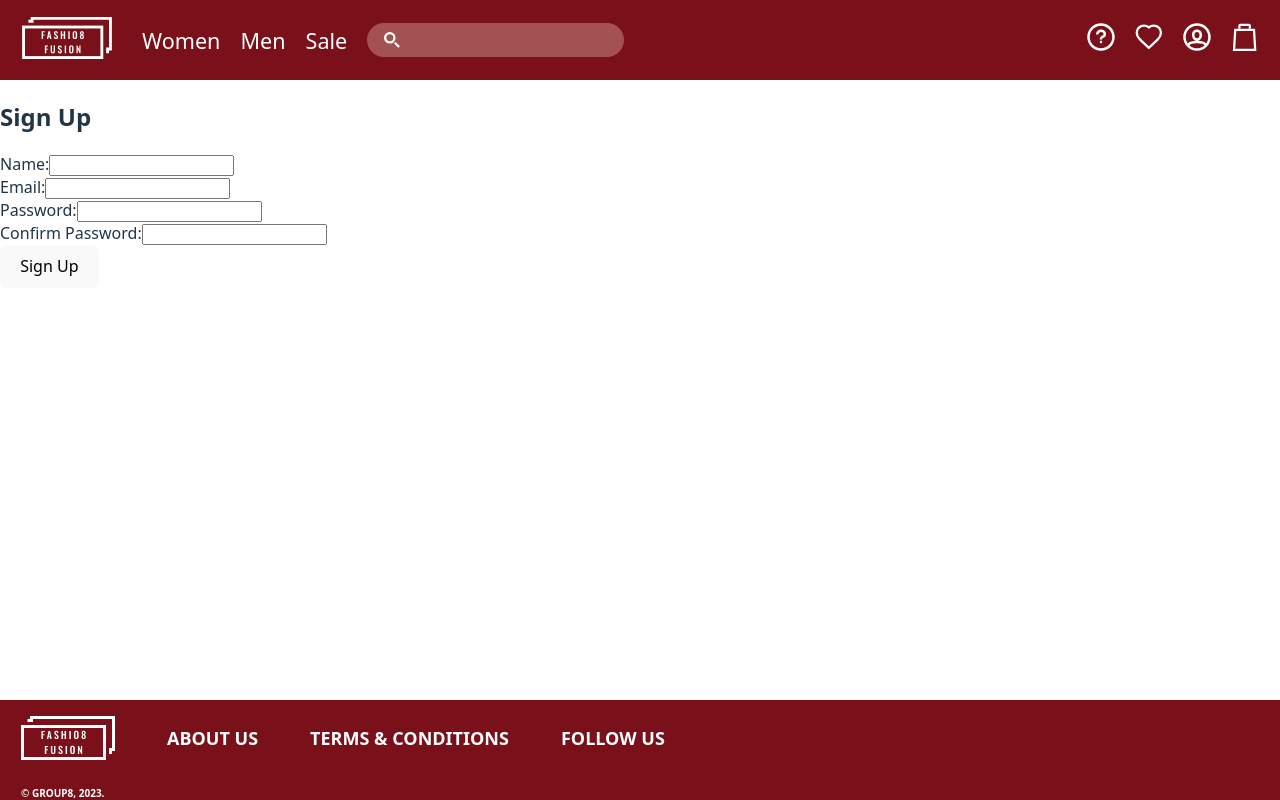
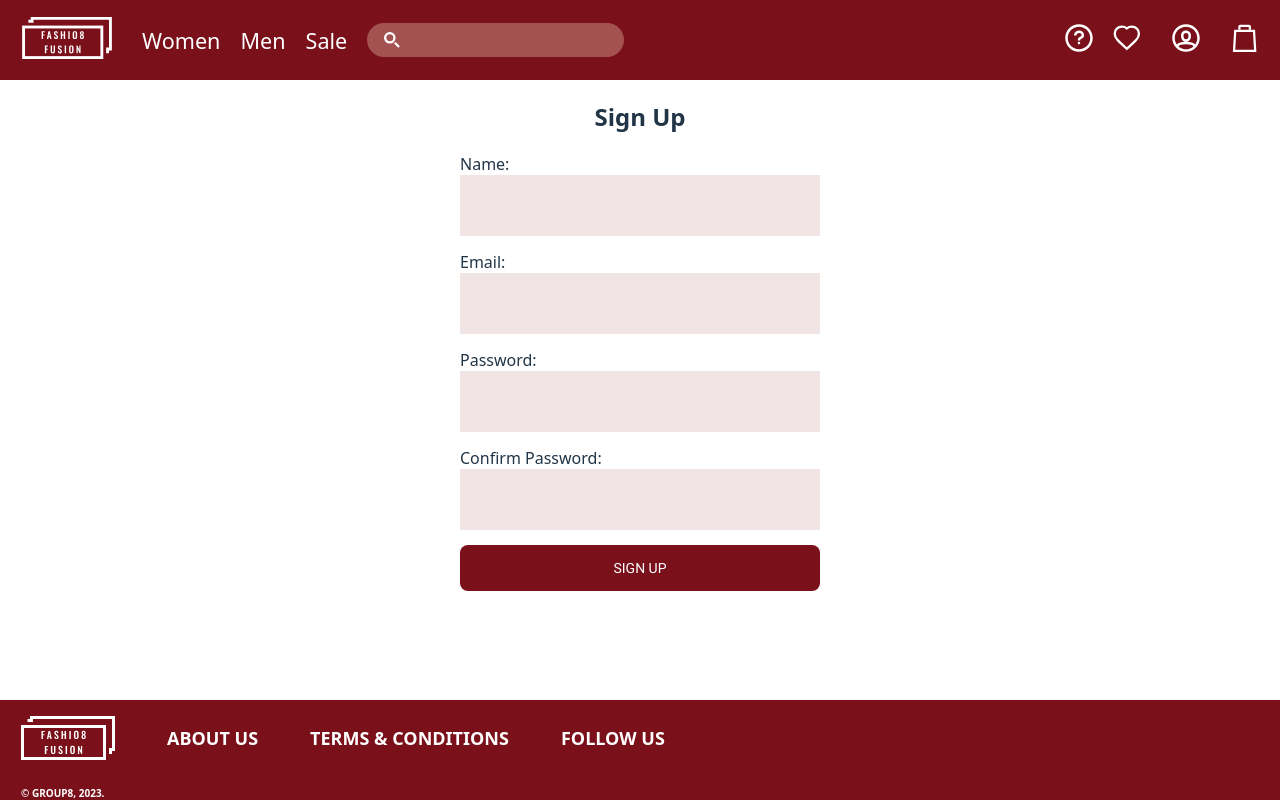
Before and after one commit to arturgola/ClothingStorePlatform, a React (Vite) app in the folder fashio8fusion/frontend/: page /signup in a window 1280 px wide. Built offline with nearby package versions, Linux system fonts and the light colour scheme; a web font is replaced by a local one.

Commit message:
Made Login and Signup Pages better

```diff
--- a/fashio8fusion/frontend/src/components/DropdownProfile/DropdownProfile.jsx
+++ b/fashio8fusion/frontend/src/components/DropdownProfile/DropdownProfile.jsx
@@ -34,7 +34,6 @@ export const DropdownProfile = () => {
       const res = await login(formData.email, formData.password);
       console.log("Form data submitted:", res);
     } else {
-
       setErrors(newErrors);
     }
   };
@@ -66,11 +65,14 @@ export const DropdownProfile = () => {
             />
           </div>
           <div className={styles.buttons_container}>
-            <Link className={styles.signup_btn} to="/signup">
+            <Link className={styles["signup_btn"]} to="/signup">
               SIGN UP
             </Link>
+
             <button type="button" onClick={handleSubmit}>
-              <Link to="/login">Login</Link>
+              <Link className={styles["login_btn"]} to="/login">
+                Login
+              </Link>
             </button>
           </div>
         </div>
--- a/fashio8fusion/frontend/src/components/DropdownProfile/DropdownProfile.module.css
+++ b/fashio8fusion/frontend/src/components/DropdownProfile/DropdownProfile.module.css
@@ -11,8 +11,8 @@
   margin: unset;
   border: unset;
   cursor: pointer;
-  width: 28px;
-  height: 28px;
+  width: 50px;
+  height: 50px;
 }
 
 .profile_logo {
@@ -27,8 +27,8 @@
   z-index: 999;
   left: 50%;
   top: 100%;
-  height: 144px;
-  width: 189px;
+  height: 244px;
+  width: 289px;
   transform: translate(-63%);
   cursor: pointer;
 }
@@ -82,15 +82,13 @@
 }
 
 .signup_btn {
-  color: #111b03;
-  background-color: #d3ddc5;
+  color: #361818;
   padding: unset;
   margin: unset;
 }
 
 .login_btn {
-  color: #ffffff;
-  background-color: #599d4b;
+  color: #361818;
   padding: unset;
   margin: unset;
 }
--- a/fashio8fusion/frontend/src/pages/Login/Login.jsx
+++ b/fashio8fusion/frontend/src/pages/Login/Login.jsx
@@ -47,13 +47,11 @@ function Login() {
     }
   };
 
-
-
   return (
     <LoginAfterMessage>
       <div className={styles["login-page"]}>
         <h2>Login</h2>
-        <form className={styles.form} onSubmit={handleSubmit}>
+        <form className={styles["form"]} onSubmit={handleSubmit}>
           <div>
             <label>Email:</label>
             <input
@@ -72,7 +70,9 @@ function Login() {
               value={formData.password}
               onChange={handleChange}
             />
-            {errors.password && <span className="error">{errors.password}</span>}
+            {errors.password && (
+              <span className="error">{errors.password}</span>
+            )}
           </div>
 
           <button type="submit">Login</button>
--- a/fashio8fusion/frontend/src/pages/Login/Login.module.css
+++ b/fashio8fusion/frontend/src/pages/Login/Login.module.css
@@ -1,6 +1,6 @@
 .login-page {
   width: 360px;
-  padding: 8% 0 0;
+  padding: 1% 0 10;
   margin: auto;
   flex-direction: column;
   display: flex;
@@ -21,21 +21,22 @@
 
 .form input {
   font-family: "Roboto", sans-serif;
+  font-weight: 600;
   outline: 0;
-  background: #f2f2f2;
+  background: #f0e4e4;
   width: 100%;
   border: 0;
   margin: 0 0 15px;
-  padding: 15px;
+  padding: 20px;
   box-sizing: border-box;
-  font-size: 14px;
+  font-size: 18px;
 }
 
 .form button {
   font-family: "Roboto", sans-serif;
   text-transform: uppercase;
   outline: 0;
-  background: #4CAF50;
+  background: #79101a;
   width: 100%;
   border: 0;
   padding: 15px;
--- a/fashio8fusion/frontend/src/pages/SignUp/SignUp.jsx
+++ b/fashio8fusion/frontend/src/pages/SignUp/SignUp.jsx
@@ -1,6 +1,7 @@
 import React, { useState } from "react";
 import { Link } from "react-router-dom";
 import { register } from "../../services/authService";
+import styles from "./Signup.module.css";
 
 function SignUp() {
   const [showSuccessMessage, setShowSuccessMessage] = useState(false);
@@ -46,10 +47,15 @@ function SignUp() {
     }
 
     if (Object.keys(newErrors).length === 0) {
-      const res = await register(formData.name, formData.email, formData.password,
-        formData.confirmPassword); {
+      const res = await register(
+        formData.name,
+        formData.email,
+        formData.password,
+        formData.confirmPassword
+      );
+      {
         setShowSuccessMessage(true);
-      };
+      }
       console.log("Form data submitted:", formData);
     } else {
       setErrors(newErrors);
@@ -57,12 +63,13 @@ function SignUp() {
   };
 
   return (
-    <div>
+    <div className={styles["signup-page"]}>
       <h2>Sign Up</h2>
-      <form onSubmit={handleSubmit}>
+      <form classname={styles["form"]} onSubmit={handleSubmit}>
         <div>
           <label>Name:</label>
           <input
+            className={styles["form-input"]}
             type="text"
             name="name"
             value={formData.name}
@@ -73,6 +80,7 @@ function SignUp() {
         <div>
           <label>Email:</label>
           <input
+            className={styles["form-input"]}
             type="email"
             name="email"
             value={formData.email}
@@ -83,6 +91,7 @@ function SignUp() {
         <div>
           <label>Password:</label>
           <input
+            className={styles["form-input"]}
             type="password"
             name="password"
             value={formData.password}
@@ -93,6 +102,7 @@ function SignUp() {
         <div>
           <label>Confirm Password:</label>
           <input
+            className={styles["form-input"]}
             type="password"
             name="confirmPassword"
             value={formData.confirmPassword}
@@ -102,7 +112,9 @@ function SignUp() {
             <span className="error">{errors.confirmPassword}</span>
           )}
         </div>
-        <button type="submit">Sign Up</button>
+        <button className={styles["form-button"]} type="submit">
+          Sign Up
+        </button>
         {showSuccessMessage && (
           <p>
             Congrats you have signed Up, <Link to="/login">LOGIN</Link> to Login
--- /dev/null
+++ b/fashio8fusion/frontend/src/pages/SignUp/Signup.module.css
@@ -0,0 +1,110 @@
+.signup-page {
+    width: 360px;
+    padding: 1% 0 10;
+    margin: auto;
+    flex-direction: column;
+    display: flex;
+    justify-content: center;
+    align-items: center;
+  }
+
+  .form {
+    position: relative;
+    z-index: 1;
+    background: #FFFFFF;
+    max-width: 360px;
+    margin: 0 auto 100px;
+    padding: 45px;
+    text-align: center;
+    box-shadow: 0 0 20px 0 rgba(0, 0, 0, 0.2), 0 5px 5px 0 rgba(0, 0, 0, 0.24);
+  }
+
+  .form-input {
+    font-family: "Roboto", sans-serif;
+    font-weight: 600;
+    outline: 0;
+    background: #f0e4e4;
+    width: 100%;
+    border: 0;
+    margin: 0 0 15px;
+    padding: 20px;
+    box-sizing: border-box;
+    font-size: 18px;
+  }
+
+  .form-button {
+    font-family: "Roboto", sans-serif;
+    text-transform: uppercase;
+    outline: 0;
+    background: #79101a;
+    width: 100%;
+    border: 0;
+    padding: 15px;
+    color: #FFFFFF;
+    font-size: 14px;
+    -webkit-transition: all 0.3 ease;
+    transition: all 0.3 ease;
+    cursor: pointer;
+  }
+
+  .form button:hover,
+  .form button:active,
+  .form button:focus {
+    background: #43A047;
+  }
+
+  .form .message {
+    margin: 15px 0 0;
+    color: #b3b3b3;
+    font-size: 12px;
+  }
+
+  .form .message a {
+    color: #4CAF50;
+    text-decoration: none;
+  }
+
+  .form .register-form {
+    display: none;
+  }
+
+  .container {
+    position: relative;
+    z-index: 1;
+    max-width: 300px;
+    margin: 0 auto;
+  }
+
+  .container:before,
+  .container:after {
+    content: "";
+    display: block;
+    clear: both;
+  }
+
+  .container .info {
+    margin: 50px auto;
+    text-align: center;
+  }
+
+  .container .info h1 {
+    margin: 0 0 15px;
+    padding: 0;
+    font-size: 36px;
+    font-weight: 300;
+    color: #1a1a1a;
+  }
+
+  .container .info span {
+    color: #4d4d4d;
+    font-size: 12px;
+  }
+
+  .container .info span a {
+    color: #000000;
+    text-decoration: none;
+  }
+
+  .container .info span .fa {
+    color: #EF3B3A;
+  }
```
Also changed, not shown: 1 other file (tests, documents, lock files or other folders).
